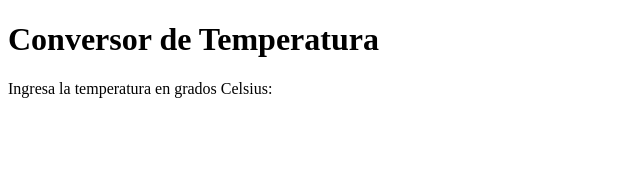
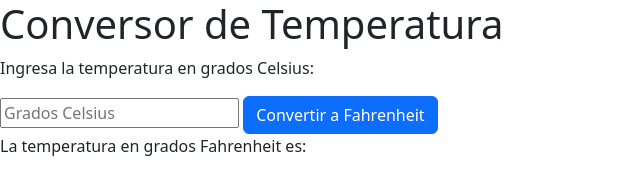
Before and after one commit to Sandra-WhiteStones/Sandra_Project2, a website: page index.html in a window 1280 px wide. Shown: the whole page, without its empty margins (0-640 px from the left). Drawn offline with nearby package versions, Linux system fonts and the light colour scheme.

Commit message:
Incluido index.js, favicon y modificado index.html

```diff
--- a/index.html
+++ b/index.html
@@ -2,14 +2,22 @@
 <html lang="es">
 <head>
     <meta charset="UTF-8">
-    <meta name = "description" content = "Ejercicio nº 2 de DWEC"
+    <meta name = "description" content = "Ejercicio nº 2 de DWEC">
     <meta name="viewport" content="width=device-width, initial-scale=1.0">
     <title>Conversor de Temperatura</title>
+    <link rel="stylesheet" href="/styles/style.css">
+    <link rel="icon" href="topicon.ico" type="image/x-icon">
+    <link href="https://cdn.jsdelivr.net/npm/bootstrap@5.3.2/dist/css/bootstrap.min.css" rel="stylesheet" integrity="sha384-T3c6CoIi6uLrA9TneNEoa7RxnatzjcDSCmG1MXxSR1GAsXEV/Dwwykc2MPK8M2HN" crossorigin="anonymous">
 </head>
 
 <body>
     <h1>Conversor de Temperatura</h1>
     <p>Ingresa la temperatura en grados Celsius:</p>
+    <input type="number" id="celsiusInput" placeholder="Grados Celsius">
+
+    <button onclick="convertirAF()" type="button" class="btn btn-primary">Convertir a Fahrenheit</button>
+    <p id="resultado">La temperatura en grados Fahrenheit es: <span id="fahrenheit"></span></p>
+    <script src="scripts/index.js"></script>
 
 </body>
 </html>
--- /dev/null
+++ b/package.json
@@ -0,0 +1,5 @@
+{
+  "dependencies": {
+    "bootstrap": "^5.3.2"
+  }
+}
--- /dev/null
+++ b/scripts/index.js
@@ -0,0 +1,16 @@
+function convertirAF() {
+    // Obtener el valor de grados Celsius desde el input
+    const celsius = parseFloat(document.getElementById("celsiusInput").value);
+
+    // Verificar si el valor ingresado es un número válido
+    if (!isNaN(celsius)) {
+        // Realizar la conversión a Fahrenheit
+        const fahrenheit = (celsius * 9/5) + 32;
+
+        // Mostrar el resultado en un elemento HTML
+        document.getElementById("resultado").textContent = `${celsius} grados Celsius equivalen a ${fahrenheit} grados Fahrenheit.`;
+    } else {
+        // Si no se ingresó un número válido, mostrar un mensaje de error
+        document.getElementById("resultado").textContent = "Por favor, ingrese un valor válido.";
+    }
+}
```
Also changed, not shown: favicon.ico (added), scripts/Style/styles.css (added), topicon.ico (added), 1 other file.
